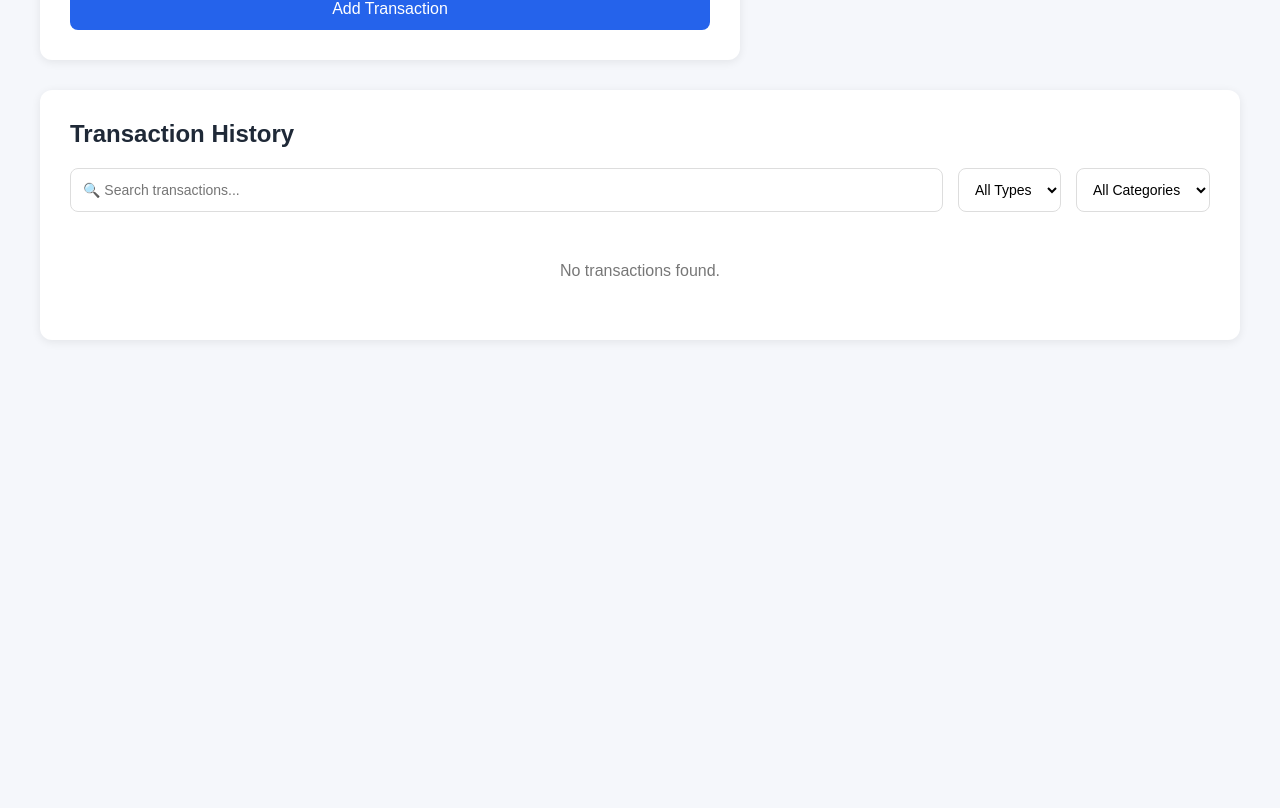
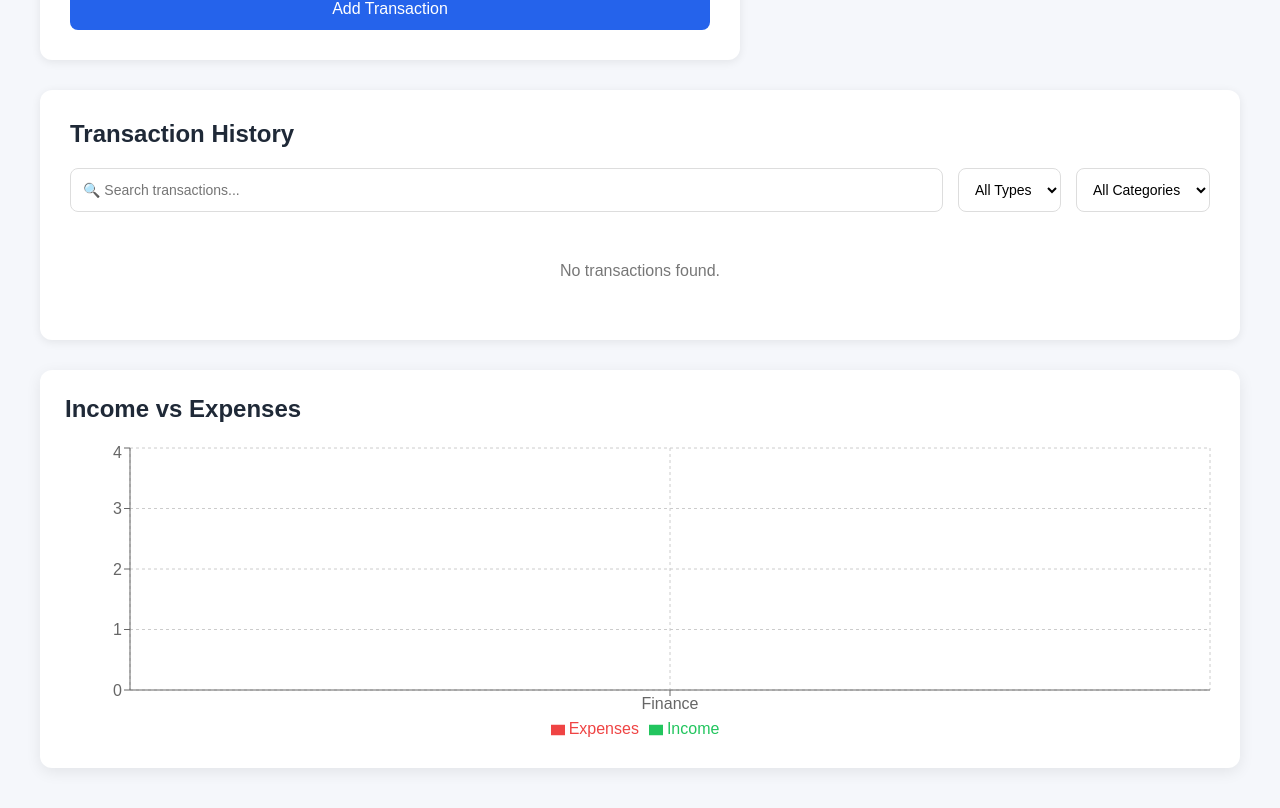
Before and after one commit to Keerthanathiruppathi/Personal-Expense-Dashboard, a React (Vite) app: page / in a window 1280 px wide. Shown: the part 850-1658 px from the top of the page. Before the commit the page ends 1230 px from the top, so only its background shows below. Built offline with nearby package versions, Linux system fonts and the light colour scheme.

Commit message:
Features added

```diff
--- a/src/App.jsx
+++ b/src/App.jsx
@@ -1,6 +1,7 @@
 import { useEffect, useState } from "react";
 import TransactionForm from "./components/TransactionForm";
 import TransactionList from "./components/TransactionList";
+import Charts from "./components/Charts";
 
 function App() {
 
@@ -127,6 +128,8 @@ function App() {
         onEditTransaction={editTransaction}
       />
 
+      <Charts transactions={transactions} />
+
     </div>
   );
 }
--- /dev/null
+++ b/src/components/Charts.jsx
@@ -0,0 +1,77 @@
+import {
+  BarChart,
+  Bar,
+  XAxis,
+  YAxis,
+  CartesianGrid,
+  Tooltip,
+  Legend,
+  ResponsiveContainer
+} from "recharts";
+
+function Charts({ transactions }) {
+
+  const income = transactions
+    .filter((transaction) => transaction.type === "income")
+    .reduce(
+      (total, transaction) => total + transaction.amount,
+      0
+    );
+
+  const expenses = transactions
+    .filter((transaction) => transaction.type === "expense")
+    .reduce(
+      (total, transaction) => total + transaction.amount,
+      0
+    );
+
+  const data = [
+    {
+      name: "Finance",
+      Income: income,
+      Expenses: expenses
+    }
+  ];
+
+  return (
+    <div className="charts-section">
+
+      <div className="chart-card">
+
+        <h2>Income vs Expenses</h2>
+
+        <ResponsiveContainer width="100%" height={300}>
+
+          <BarChart data={data}>
+
+            <CartesianGrid strokeDasharray="3 3" />
+
+            <XAxis dataKey="name" />
+
+            <YAxis />
+
+            <Tooltip />
+
+            <Legend />
+
+            <Bar
+              dataKey="Income"
+              fill="#22c55e"
+            />
+
+            <Bar
+              dataKey="Expenses"
+              fill="#ef4444"
+            />
+
+          </BarChart>
+
+        </ResponsiveContainer>
+
+      </div>
+
+    </div>
+  );
+}
+
+export default Charts;
--- a/src/index.css
+++ b/src/index.css
@@ -181,3 +181,19 @@ body {
   padding: 30px;
   color: #777;
 }
+
+.charts-section {
+  margin-top: 30px;
+  margin-bottom: 30px;
+}
+
+.chart-card {
+  background: white;
+  padding: 25px;
+  border-radius: 12px;
+  box-shadow: 0 4px 15px rgba(0, 0, 0, 0.08);
+}
+
+.chart-card h2 {
+  margin-bottom: 20px;
+}
```
